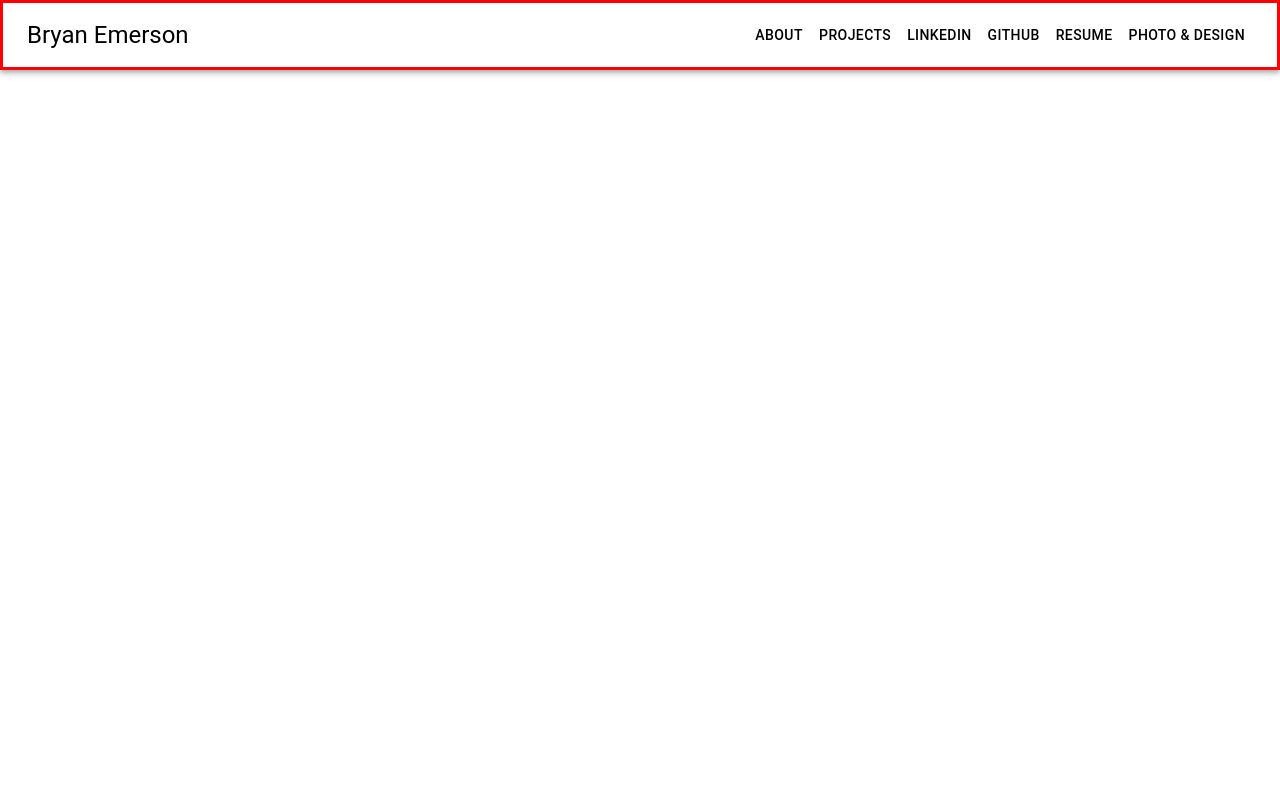
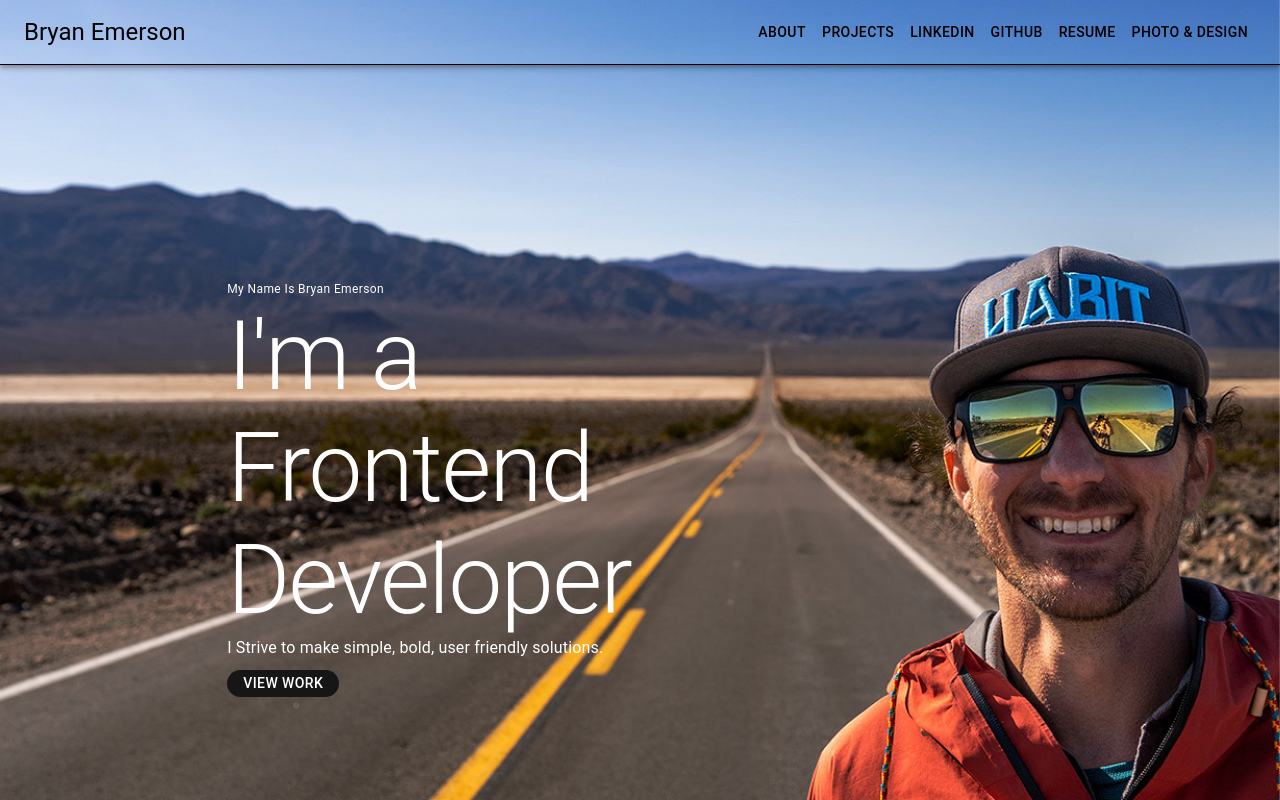
Before and after one commit to bryan-emerson/pfportfolio, a Next.js app: page / in a window 1280 px wide. Built offline with nearby package versions, Linux system fonts and the light colour scheme.

Commit message:
added overlayed hero photo and hero content

```diff
--- a/components/hero.js
+++ b/components/hero.js
@@ -0,0 +1,37 @@
+import Image from 'next/image'
+import Typography from '@mui/material/Typography';
+import Container from '@mui/material/Container';
+
+import heroPhoto from '../public/heroPhoto.jpg'
+import heroDark from '../public/heroDark.jpg'
+
+import styles from '@/styles/hero.module.css'
+
+function Hero() {
+  return (
+    <>
+      <div className={styles.heroWrapper}>
+        <Container maxWidth='xl'>
+          <div className={styles.back} style={{
+            backgroundImage: `url('${heroDark.src}')`,
+            backgroundRepeat: 'no-repeat',
+            backgroundSize: 'cover',
+            zIndex: 0
+          }} />
+        </Container>
+        <div className={styles.heroContent}>
+          <Typography variant="caption" gutterBottom className={styles.eyebrow}>
+            My Name Is Bryan Emerson
+          </Typography>
+          <Typography variant="h1" className={styles.title}>I&apos;m  a Frontend Developer</Typography>
+          <Typography variant="body1" className={styles.body}>I Strive to make simple, bold, user friendly solutions.</Typography>
+          <div className={styles.label}>
+          <Typography variant="button" className={styles.ctaText}>VIEW WORK</Typography>
+          </div>
+        </div>
+      </div>
+    </>
+  )
+}
+
+export default Hero;
--- a/pages/index.js
+++ b/pages/index.js
@@ -3,6 +3,7 @@ import Image from 'next/image'
 import styles from '@/styles/Home.module.css'
 
 import Navbar from '../components/nav.js'
+import Hero from '../components/hero.js'
 
 
 export default function Home() {
@@ -10,6 +11,7 @@ export default function Home() {
     <>
     <div className={styles.home}>
       <Navbar/>
+      <Hero />
     </div>
     </>
   )
--- a/styles/Home.module.css
+++ b/styles/Home.module.css
@@ -1,9 +1,7 @@
 .home {
-/* align-items: flex-start; */
 background-color: #ffffff;
 /* border: 1px none; */
 display: flex;
 flex-direction: column;
-/* position: relative; */
-/* border: 3px solid red; */
+/* border: 1px solid black; */
 }
--- /dev/null
+++ b/styles/hero.module.css
@@ -0,0 +1,78 @@
+.heroPhoto {
+
+}
+
+.heroBox {
+  height: 100vw;
+  width: 100vw
+}
+
+.back {
+  position: absolute;
+  height: 100vh;
+  width: 100vw;
+  /* border: 2px solid salmon; */
+  background-attachment: fixed;
+  left: 0px;
+  top: 0px;
+  z-index: -1;
+}
+
+.heroWrapper {
+  display: flex;
+  flex-direction: column;
+  justify-content: center;
+  align-items: center;
+  height: auto;
+}
+
+.heroContent {
+  margin-top: 17em;
+  margin-right: 20rem;
+  width: 40%;
+  height: 100%;
+  /* border: 2px solid yellow; */
+  position: relative;
+  color: #ffffff;
+}
+
+.eyebrow {
+  font-size: 1rem;
+  margin-bottom: 10px;
+}
+
+.title {
+  margin-top: 10px;
+  margin-bottom: 10px;
+  font-size: 4rem;
+  font-weight: bold;
+}
+
+.body {
+  margin-top: 10px;
+  margin-bottom: 10px;
+}
+
+.cta {
+  border: 5px solid black;
+  border-radius: 50px;
+  width:74px;
+  height: 14px;
+
+}
+
+.label {
+ display: flex;
+ flex-direction: row;
+ justify-content: center;
+ align-items: center;
+ height: 1.7rem;
+ width: 7rem;
+ background-color: #161616;
+ border-radius: 50px;
+ margin-top: 10px;
+}
+
+.ctaText {
+  color: #ffffff;
+}
--- a/styles/navbar.module.css
+++ b/styles/navbar.module.css
@@ -1,4 +1,6 @@
 .navbar {
-  border: 3px solid red;
+  /* border: 3px solid red; */
   min-height: 38px;
+  background-color: #ffffff;
+  border-bottom: 1px solid #000000;
 }
```
Also changed, not shown: public/heroDark.jpg (added), public/heroPhoto.jpg (renamed from public/hero.jpg).
